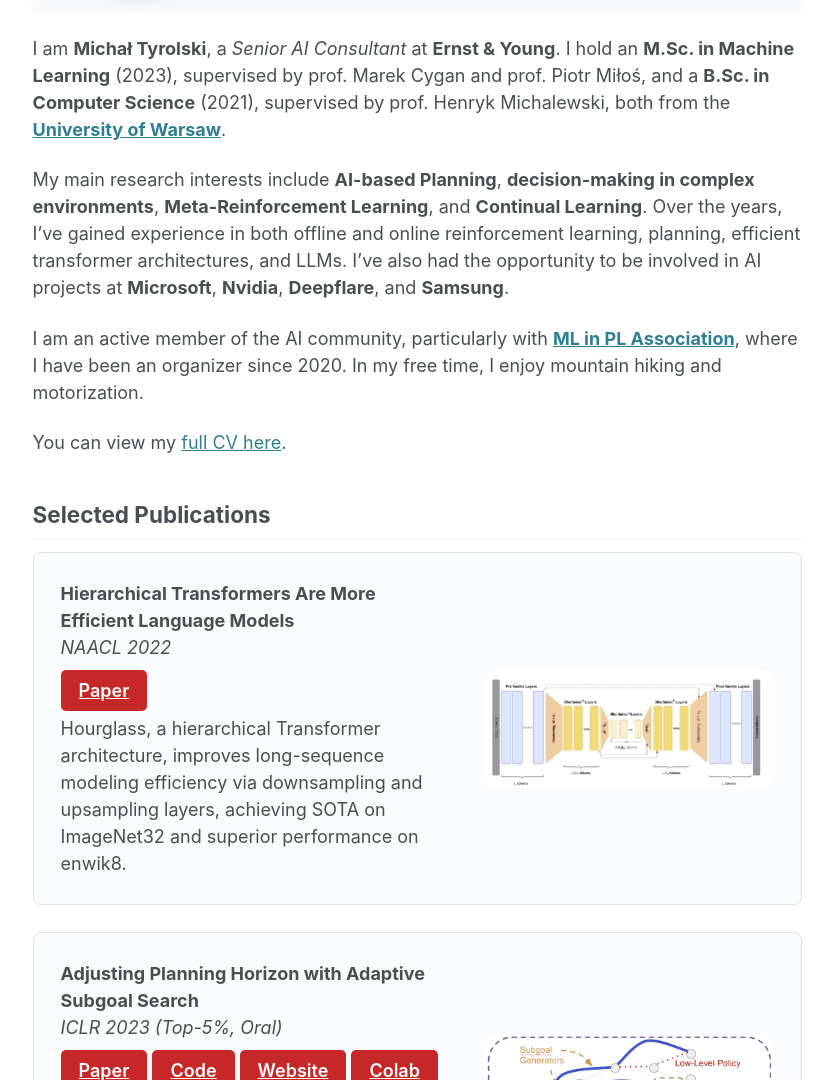
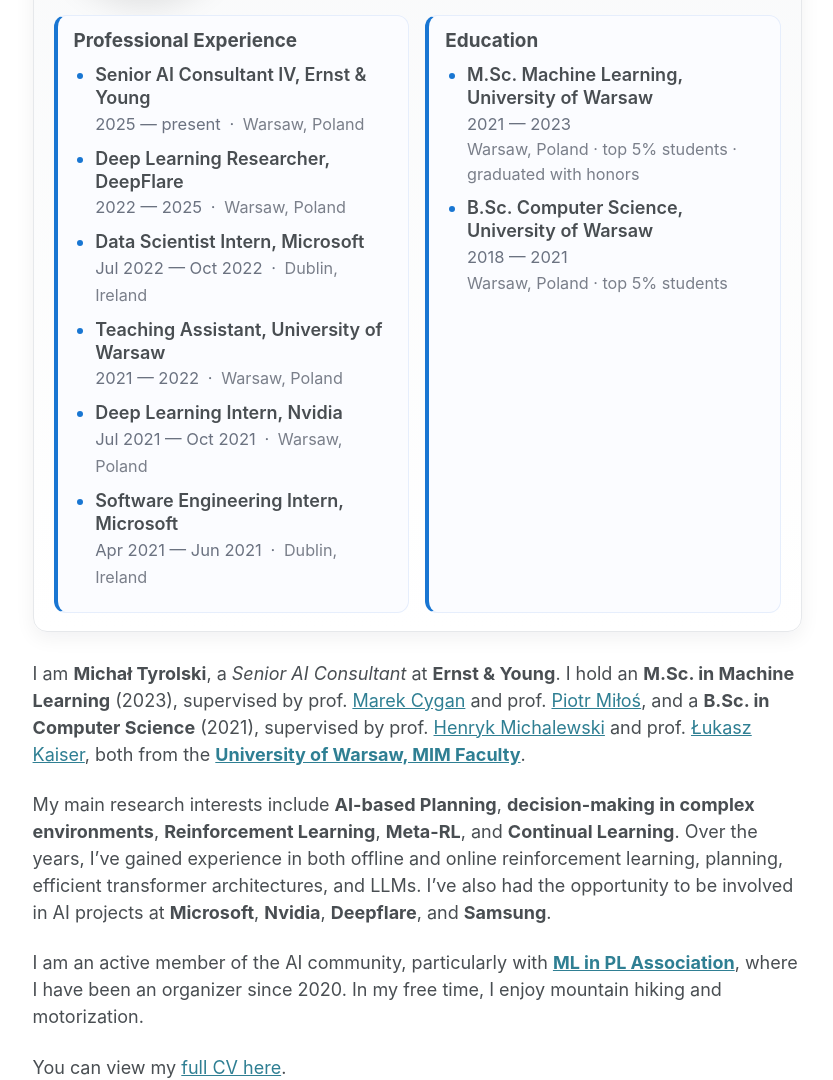
Before and after one commit to mtyrolski/mtyrolski.github.io, a Jekyll site: the page built from _pages/about.md, in a window 1280 px wide and 1400 px high, cut to the strip 320-1400 px from the top of the window. Shown: the whole strip, without its empty margins (249-1082 px from the left). Built offline with Jekyll 4.4.1, drawn with Linux system fonts in a browser that asks for light colours.

Commit message:
Enhancing details (#1)
* experience boxes

* Refining of descriptions

* Linked people

* about upgrade

```diff
--- a/_pages/about.md
+++ b/_pages/about.md
@@ -8,26 +8,185 @@
 ---
 
 <!-- Custom Top Bar with Profile -->
-<div style="display: flex; align-items: center; background-color: #f8f9fa; padding: 15px; border-radius: 8px; margin-bottom: 25px; box-shadow: 0 2px 5px rgba(0,0,0,0.05); max-width: 1500px; margin-left: auto; margin-right: auto;">
-  <div style="width: 180px; height: 180px; border-radius: 50%; overflow: hidden; margin-right: 32px; flex-shrink: 0; box-shadow: 0 4px 16px rgba(0,0,0,0.10);">
-    <img src="../images/IMG_8383.JPEG" alt="Michał Tyrolski" style="width: 100%; height: 100%; object-fit: cover;">
+<style>
+/* Profile card styling */
+.profile-card {
+  display: flex;
+  flex-direction: column;
+  background: linear-gradient(180deg, #f8f9fa, #ffffff);
+  border: 1px solid #e6e8eb;
+  border-radius: 14px;
+  padding: 18px 20px;
+  margin: 0 auto 28px auto;
+  max-width: 1500px;
+  box-shadow: 0 6px 20px rgba(16, 24, 40, 0.06);
+}
+.profile-header {
+  display: flex;
+  align-items: center;
+  gap: 24px;
+}
+.avatar {
+  width: 180px;
+  height: 180px;
+  border-radius: 50%;
+  overflow: hidden;
+  box-shadow: 0 8px 30px rgba(0,0,0,0.10);
+  border: 3px solid #fff;
+  background: #eef2f7;
+  flex-shrink: 0;
+}
+.profile-meta h1 {
+  margin: 0;
+  font-size: 1.9em;
+  letter-spacing: -0.01em;
+}
+.profile-role {
+  margin: 6px 0 0 0;
+  color: #425466;
+}
+.socials {
+  margin-top: 10px;
+  display: flex;
+  flex-wrap: wrap;
+  gap: 10px;
+}
+.socials a {
+  display: inline-flex;
+  align-items: center;
+  gap: 6px;
+  background: #ffffff;
+  color: #1976d2;
+  border: 1px solid #dbe4ff;
+  padding: 6px 10px;
+  border-radius: 8px;
+  text-decoration: none;
+  font-weight: 600;
+  transition: background 0.2s, color 0.2s, box-shadow 0.2s, transform 0.1s;
+}
+.socials a:hover {
+  background: #1976d2;
+  color: #ffffff;
+  box-shadow: 0 6px 16px rgba(25, 118, 210, 0.25);
+  transform: translateY(-1px);
+}
+.info-grid {
+  display: grid;
+  grid-template-columns: repeat(2, minmax(240px, 1fr));
+  gap: 16px;
+  margin-top: 16px;
+}
+.info-card {
+  background: #fbfcff;
+  border: 1px solid #e6eefc;
+  border-left: 4px solid #1976d2;
+  border-radius: 12px;
+  padding: 14px 16px;
+  transition: box-shadow 0.2s, transform 0.1s, border-color 0.2s;
+}
+.info-card:hover { box-shadow: 0 8px 18px rgba(25, 118, 210, 0.10); transform: translateY(-1px); border-color: #1256a1; }
+.info-card h3 { margin: 0 0 8px 0; font-size: 1.05em; }
+.info-card ul { margin: 0; padding-left: 1.2rem; }
+.info-card li { margin: 8px 0; }
+.info-card li::marker { color: #1976d2; }
+/* two-line item layout */
+.item-title { font-weight: 600; line-height: 1.3; }
+.item-date { font-size: 0.92em; color: #6b7280; margin-top: 2px; }
+.item-subtext { font-size: 0.9em; color: #7a7f8a; margin-top: 1px; }
+
+/* Inline date and place for Professional Experience */
+.info-card.experience .item-date,
+.info-card.experience .item-subtext {
+  display: inline;
+}
+.info-card.experience .item-date::after {
+  content: ' · ';
+  color: #6b7280;
+  margin: 0 4px;
+}
+.info-card.experience .item-subtext { margin: 0; }
+
+@media (max-width: 768px) {
+  .profile-header { flex-direction: column; align-items: flex-start; }
+  .avatar { width: 140px; height: 140px; }
+  .info-grid { grid-template-columns: 1fr; }
+}
+</style>
+
+<div class="profile-card">
+  <div class="profile-header">
+    <div class="avatar">
+      <img src="../images/IMG_8383.JPEG" alt="Michał Tyrolski" style="width: 100%; height: 100%; object-fit: cover;">
+    </div>
+    <div class="profile-meta">
+      <h1>Michał Tyrolski</h1>
+      <p class="profile-role">Senior AI Consultant at Ernst & Young / Independent Researcher</p>
+      <div class="socials">
+        <a href="https://github.com/mtyrolski"><i class="fab fa-github"></i> <span>GitHub</span></a>
+        <a href="https://twitter.com/mtyrolski"><i class="fab fa-twitter"></i> <span>Twitter</span></a>
+        <a href="https://www.linkedin.com/in/michal-tyrolski/"><i class="fab fa-linkedin"></i> <span>LinkedIn</span></a>
+        <a href="../files/cv.pdf"><i class="fas fa-file-pdf"></i> <span>CV</span></a>
+      </div>
+    </div>
   </div>
-  <div>
-    <h1 style="margin: 0; font-size: 1.7em;">Michał Tyrolski</h1>
-    <p style="margin: 5px 0 0;">Senior AI Consultant at Ernst & Young / Independent Researcher</p>
-    <div style="margin-top: 8px;">
-      <a href="https://github.com/mtyrolski" style="margin-right: 10px;"><i class="fab fa-github"></i> GitHub</a>
-      <a href="https://twitter.com/mtyrolski" style="margin-right: 10px;"><i class="fab fa-twitter"></i> Twitter</a>
-      <a href="https://www.linkedin.com/in/michal-tyrolski/" style="margin-right: 10px;"><i class="fab fa-linkedin"></i> LinkedIn</a>
-      <a href="../files/cv.pdf"><i class="fas fa-file-pdf"></i> CV</a>
+  <div class="info-grid">
+  <div class="info-card experience">
+      <h3>Professional Experience</h3>
+      <ul>
+        <li>
+          <div class="item-title">Senior AI Consultant IV, Ernst & Young</div>
+          <div class="item-date">2025 — present</div>
+          <div class="item-subtext">Warsaw, Poland</div>
+        </li>
+        <li>
+          <div class="item-title">Deep Learning Researcher, DeepFlare</div>
+          <div class="item-date">2022 — 2025</div>
+          <div class="item-subtext">Warsaw, Poland</div>
+        </li>
+        <li>
+          <div class="item-title">Data Scientist Intern, Microsoft</div>
+          <div class="item-date">Jul 2022 — Oct 2022</div>
+          <div class="item-subtext">Dublin, Ireland</div>
+        </li>
+        <li>
+          <div class="item-title">Teaching Assistant, University of Warsaw</div>
+          <div class="item-date">2021 — 2022</div>
+          <div class="item-subtext">Warsaw, Poland</div>
+        </li>
+        <li>
+          <div class="item-title">Deep Learning Intern, Nvidia</div>
+          <div class="item-date">Jul 2021 — Oct 2021</div>
+          <div class="item-subtext">Warsaw, Poland</div>
+        </li>
+        <li>
+          <div class="item-title">Software Engineering Intern, Microsoft</div>
+          <div class="item-date">Apr 2021 — Jun 2021</div>
+          <div class="item-subtext">Dublin, Ireland</div>
+        </li>
+      </ul>
+    </div>
+    <div class="info-card">
+      <h3>Education</h3>
+      <ul>
+        <li>
+          <div class="item-title">M.Sc. Machine Learning, University of Warsaw</div>
+          <div class="item-date">2021 — 2023</div>
+          <div class="item-subtext">Warsaw, Poland · top 5% students · graduated with honors</div>
+        </li>
+        <li>
+          <div class="item-title">B.Sc. Computer Science, University of Warsaw</div>
+          <div class="item-date">2018 — 2021</div>
+          <div class="item-subtext">Warsaw, Poland · top 5% students</div>
+        </li>
+      </ul>
     </div>
   </div>
 </div>
 
 
-I am **Michał Tyrolski**, a *Senior AI Consultant* at **Ernst & Young**. I hold an **M.Sc. in Machine Learning** (2023), supervised by prof. Marek Cygan and prof. Piotr Miłoś, and a **B.Sc. in Computer Science** (2021), supervised by prof. Henryk Michalewski, both from the [**University of Warsaw**](https://www.mimuw.edu.pl/en/).
+I am **Michał Tyrolski**, a *Senior AI Consultant* at **Ernst & Young**. I hold an **M.Sc. in Machine Learning** (2023), supervised by prof. [Marek Cygan](https://scholar.google.com/citations?hl=en&user=df8TSy4AAAAJ) and prof. [Piotr Miłoś](https://www.mimuw.edu.pl/~pmilos/), and a **B.Sc. in Computer Science** (2021), supervised by prof. [Henryk Michalewski](https://www.mimuw.edu.pl/~henrykm/resume.html) and prof. [Łukasz Kaiser](https://scholar.google.com/citations?user=JWmiQR0AAAAJ&hl=en), both from the [**University of Warsaw, MIM Faculty**](https://www.mimuw.edu.pl/en/).
 
-My main research interests include **AI-based Planning**, **decision-making in complex environments**, **Meta-Reinforcement Learning**, and **Continual Learning**. Over the years, I’ve gained experience in both offline and online reinforcement learning, planning, efficient transformer architectures, and LLMs. I’ve also had the opportunity to be involved in AI projects at **Microsoft**, **Nvidia**, **Deepflare**, and **Samsung**.
+My main research interests include **AI-based Planning**, **decision-making in complex environments**, **Reinforcement Learning**, **Meta-RL**, and **Continual Learning**. Over the years, I’ve gained experience in both offline and online reinforcement learning, planning, efficient transformer architectures, and LLMs. I’ve also had the opportunity to be involved in AI projects at **Microsoft**, **Nvidia**, **Deepflare**, and **Samsung**.
 
 I am an active member of the AI community, particularly with [**ML in PL Association**](https://mlinpl.org/), where I have been an organizer since 2020. In my free time, I enjoy mountain hiking and motorization.
 
```
